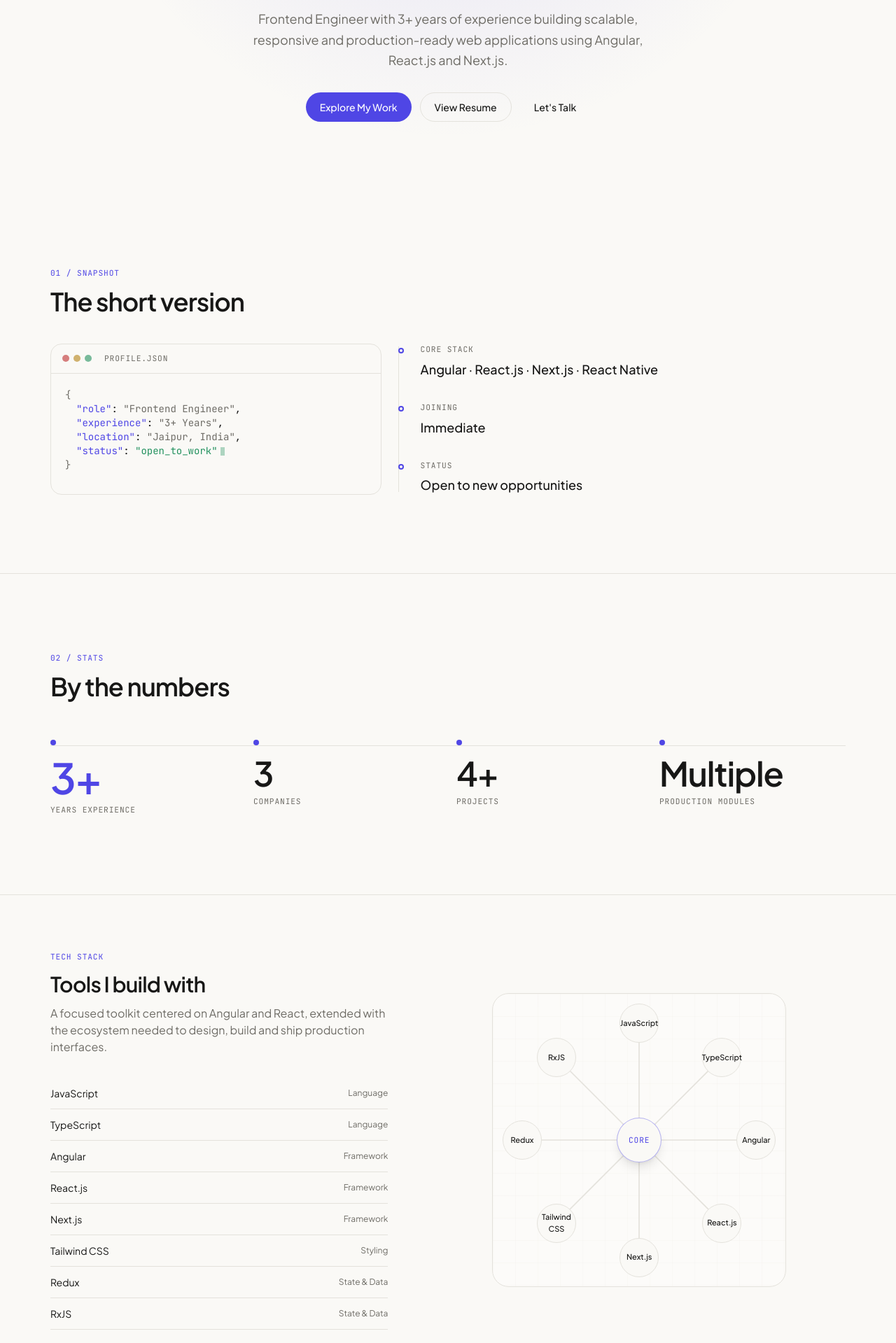
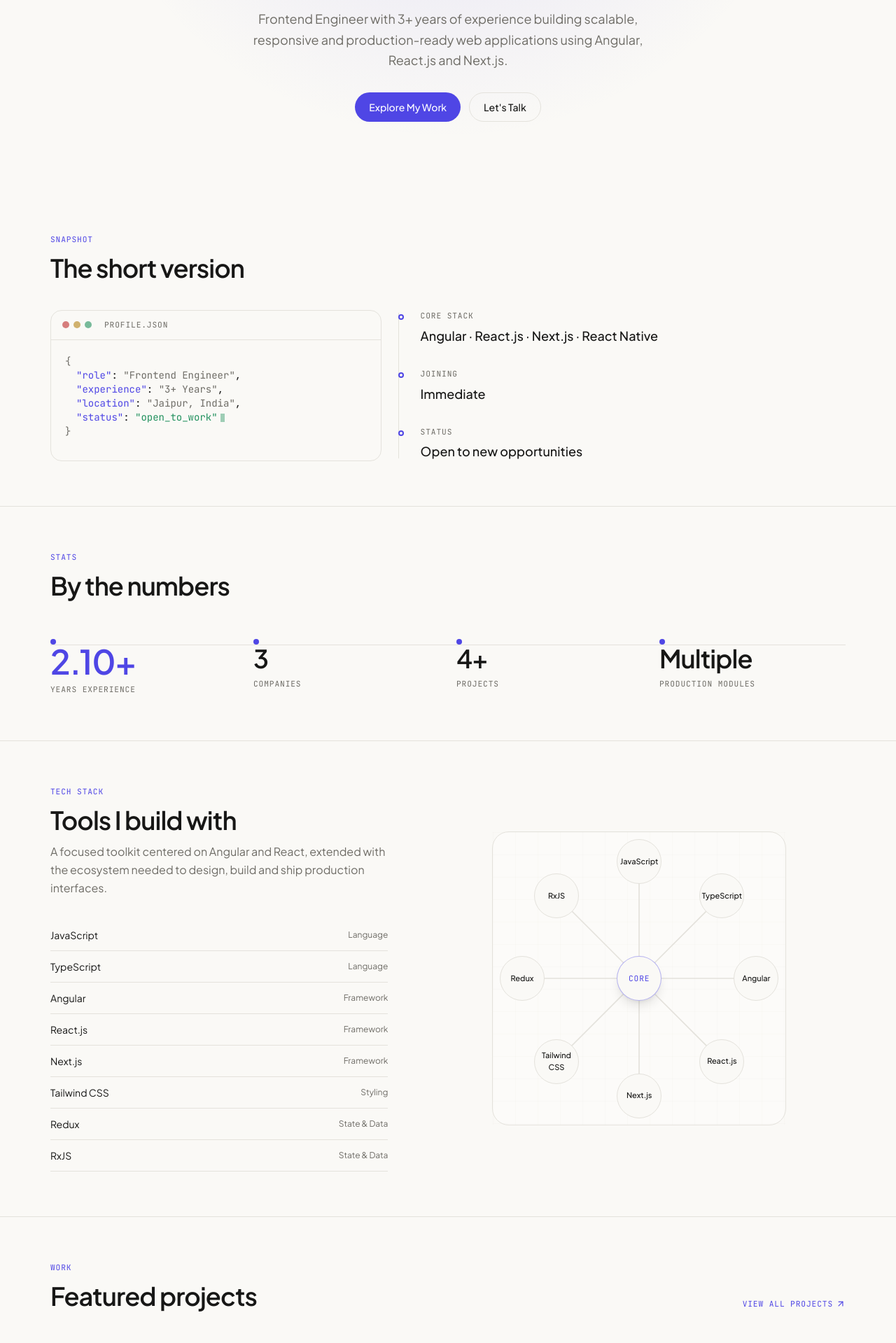
Before and after one commit to Rohitjangid17/rohit-jangid-portfolio, a React (Vite) app: page / in a window 1280 px wide. Shown: the part 340-2259 px from the top of the page at 70% size. Built offline with nearby package versions, Linux system fonts and the light colour scheme.

Commit message:
home page responsve

```diff
--- a/src/components/Footer.tsx
+++ b/src/components/Footer.tsx
@@ -10,7 +10,7 @@
   const links = navItems.flatMap((item) => (item.children ? item.children : [{ label: item.label, path: item.path! }]))
 
   return (
-    <footer className="border-t border-border mt-32">
+    <footer className="border-t border-border">
       <Container className="py-8 lg:py-10">
         <div className="grid grid-cols-2 gap-10 md:grid-cols-4">
           <div>
--- a/src/pages/Home/index.tsx
+++ b/src/pages/Home/index.tsx
@@ -56,7 +56,7 @@
 }
 
 const stats: Stat[] = [
-  { value: '3+', label: 'Years Experience' },
+  { value: '2.10+', label: 'Years Experience' },
   { value: `${experience.length}`, label: 'Companies' },
   { value: `${projects.length}+`, label: 'Projects' },
   { value: 'Multiple', label: 'Production Modules' },
@@ -213,18 +213,17 @@
               className="mt-8 flex flex-wrap justify-center gap-3"
             >
               <Button to="/work/projects">Explore My Work</Button>
-              <Button variant="secondary" to="/contact">View Resume</Button>
-              <Button variant="ghost" to="/contact">Let's Talk</Button>
+              <Button variant="secondary" to="/contact">Let's Talk</Button>
             </motion.div>
           </div>
         </Container>
       </section>
 
       {/* Recruiter Snapshot — split "profile.json" terminal + stat rail */}
-      <section className="py-20 sm:py-28">
+      <section className="py-12 sm:py-16">
         <Container>
-          <SectionHeading label="01 / Snapshot" title="The short version" />
-          <div className="mt-10 grid gap-6 lg:grid-cols-[0.85fr_1.15fr] lg:items-stretch">
+          <SectionHeading label="Snapshot" title="The short version" />
+          <div className="mt-5 sm:mt-10 grid gap-6 lg:grid-cols-[0.85fr_1.15fr] lg:items-stretch">
             <Reveal>
               <div className="relative h-full rounded-2xl border border-border bg-background overflow-hidden">
                 <div className="flex items-center gap-1.5 border-b border-border px-4 py-3">
@@ -262,10 +261,10 @@
                   ['Status', 'Open to new opportunities'],
                 ] as [string, string][]
               ).map(([label, value], i) => (
-                <Reveal key={label} delay={i * 0.08} className="relative pb-8 last:pb-0">
+                <Reveal key={label} delay={i * 0.08} className="relative pb-4 sm:pb-8 last:pb-0">
                   <span aria-hidden className="absolute -left-6 top-1.5 h-2 w-2 rounded-full border-2 border-accent bg-background sm:-left-8" />
                   <p className="mono-label text-muted">{label}</p>
-                  <p className="mt-1.5 text-lg font-medium">{value}</p>
+                  <p className="mt-1.5 text-base sm:text-lg font-medium">{value}</p>
                 </Reveal>
               ))}
             </div>
@@ -274,16 +273,16 @@
       </section>
 
       {/* Stats — asymmetric metrics rail */}
-      <section className="py-20 sm:py-28 border-t border-border">
+      <section className="py-12 sm:py-16 border-t border-border">
         <Container>
-          <SectionHeading label="02 / Stats" title="By the numbers" />
-          <div className="relative mt-14">
+          <SectionHeading label="Stats" title="By the numbers" />
+          <div className="relative mt-8 sm:mt-14">
             <div aria-hidden className="absolute left-0 right-0 top-2 hidden h-px bg-border sm:block" />
             <div className="grid grid-cols-2 gap-x-6 gap-y-12 sm:grid-cols-4">
               {stats.map((s, i) => (
                 <Reveal key={s.label} delay={i * 0.1} className="relative">
                   <span aria-hidden className="relative z-10 hidden h-2 w-2 rounded-full bg-accent sm:block" />
-                  <p className={`mt-4 font-semibold tracking-tight ${i === 0 ? 'text-5xl sm:text-6xl text-accent' : 'text-4xl sm:text-5xl'}`}>
+                  <p className={`font-semibold tracking-tight ${i === 0 ? 'text-3xl sm:text-5xl text-accent' : 'text-2xl sm:text-4xl'}`}>
                     {s.value}
                   </p>
                   <p className="mt-2 mono-label text-muted">{s.label}</p>
@@ -295,28 +294,14 @@
       </section>
 
       {/* Tech Stack — interactive radial connection graph */}
-      <section className="relative overflow-hidden border-t border-border py-16 sm:py-20">
+      <section className="relative overflow-hidden border-t border-border py-12 sm:py-16">
         <Container>
           <div className="grid items-center gap-10 lg:grid-cols-[0.9fr_1.1fr] lg:gap-16">
 
             {/* Tech List */}
             <div className="min-w-0">
-              <Reveal>
-                <p className="mono-label mb-3 text-accent">
-                  Tech Stack
-                </p>
-
-                <h2 className="text-2xl font-semibold tracking-tight sm:text-3xl">
-                  Tools I build with
-                </h2>
-
-                <p className="mt-3 max-w-lg text-sm leading-relaxed text-muted sm:text-base">
-                  A focused toolkit centered on Angular and React, extended with the
-                  ecosystem needed to design, build and ship production interfaces.
-                </p>
-              </Reveal>
-
-              <div className="mt-8">
+              <SectionHeading label="Tech Stack" title="Tools I build with" subtitle="A focused toolkit centered on Angular and React, extended with the ecosystem needed to design, build and ship production interfaces." />
+              <div className="mt-4 sm:mt-8">
                 {coreTech.map((t, i) => (
                   <Reveal key={t.name} delay={i * 0.04}>
                     <button
@@ -341,8 +326,8 @@
 
             {/* Radial Graph */}
             <Reveal delay={0.1}>
-              <div className="relative mx-auto w-full max-w-[420px] overflow-hidden">
-                <div className="relative aspect-square w-full overflow-hidden rounded-3xl border border-border bg-card/30">
+              <div className="relative mx-auto w-full max-w-[420px]">
+                <div className="relative aspect-square w-full rounded-3xl border border-border bg-card/30">
 
                   {/* Decorative grid */}
                   <div
@@ -424,7 +409,7 @@
                         onMouseLeave={() => setHoveredTech(null)}
                       >
                         <div
-                          className={`flex h-11 w-11 cursor-default items-center justify-center rounded-full border bg-background px-1 text-center text-[9px] font-medium transition-all duration-200 sm:h-14 sm:w-14 sm:text-[11px] ${active
+                          className={`flex h-14 w-14 cursor-default items-center justify-center rounded-full border bg-background p-1 text-center text-[9px] font-medium transition-all duration-200 sm:h-16 sm:w-16 sm:text-[11px] ${active
                               ? '-translate-y-0.5 border-accent text-accent shadow-lg'
                               : 'border-border text-foreground'
                             }`}
@@ -447,16 +432,16 @@
       </section>
 
       {/* Featured Projects — editorial, browser-chrome style previews */}
-      <section className="py-20 sm:py-28 border-t border-border">
+      <section className="py-12 sm:py-16 border-t border-border">
         <Container>
           <div className="flex items-end justify-between flex-wrap gap-4">
-            <SectionHeading label="04 / Work" title="Featured projects" />
+            <SectionHeading label="Work" title="Featured projects" />
             <Link to="/work/projects" className="mono-label text-accent flex items-center gap-1 hover:gap-2 transition-all">
               View All Projects <ArrowUpRight size={14} />
             </Link>
           </div>
 
-          <div className="mt-12 grid gap-6 lg:grid-cols-2">
+          <div className="mt-6 sm:mt-12 grid gap-6 lg:grid-cols-2">
             {featured.map((p, i) => (
               <Reveal key={p.slug} delay={i * 0.08} className={i === 0 ? 'lg:col-span-2' : ''}>
                 <Link
@@ -487,12 +472,12 @@
       </section>
 
       {/* Career — interactive timeline */}
-      <section className="py-20 sm:py-28">
+      <section className="py-12 sm:py-16 border-t border-border">
         <Container>
           <SectionHeading label="05 / Career" title="Where I've built" />
-          <div className="relative mt-16">
+          <div className="relative mt-8 sm:mt-16">
             <div aria-hidden className="absolute left-0 right-0 top-4 hidden h-px bg-border sm:block" />
-            <div className="grid gap-8 sm:grid-cols-[repeat(auto-fit,minmax(160px,1fr))]">
+            <div className="grid gap-4 sm:gap-8 sm:grid-cols-[repeat(auto-fit,minmax(160px,1fr))]">
               {typedExperience.map((e, i) => (
                 <Reveal key={e.id} delay={i * 0.08} className="group relative">
                   <div className="flex items-center gap-3 sm:block">
@@ -500,7 +485,7 @@
                       {String(i + 1).padStart(2, '0')}
                     </span>
                     <div>
-                      <p className="text-lg font-medium transition-colors group-hover:text-accent">{e.company}</p>
+                      <p className="text-base sm:text-lg font-medium transition-colors group-hover:text-accent">{e.company}</p>
                       {e.role && <p className="mt-1 text-sm text-muted">{e.role}</p>}
                       {(e.duration || e.period || e.year) && (
                         <p className="mono-label mt-1 text-muted">{e.duration || e.period || e.year}</p>
@@ -515,10 +500,10 @@
       </section>
 
       {/* Why Work With Me — circuit-style schematic */}
-      <section className="py-20 sm:py-28 border-t border-border">
+      <section className="py-12 sm:py-16 border-t border-border">
         <Container>
-          <SectionHeading label="06 / Approach" title="Why work with me" />
-          <div className="relative mx-auto mt-16 max-w-3xl">
+          <SectionHeading label="Approach" title="Why work with me" />
+          <div className="relative mx-auto mt-6 sm:mt-12 max-w-3xl">
             <div aria-hidden className="absolute left-1/2 top-0 bottom-0 w-px -translate-x-1/2 bg-border" />
             <div className="flex flex-col gap-1">
               {strengths.map((s, i) => {
@@ -551,15 +536,15 @@
       </section>
 
       {/* Blog Preview — editorial numbered list */}
-      <section className="py-20 sm:py-28">
+      <section className="py-12 sm:py-16 border-t border-border">
         <Container>
           <div className="flex items-end justify-between flex-wrap gap-4">
-            <SectionHeading label="07 / Writing" title="From the blog" />
+            <SectionHeading label="Writing" title="From the blog" />
             <Link to="/blog" className="mono-label text-accent flex items-center gap-1 hover:gap-2 transition-all">
               Read All Articles <ArrowUpRight size={14} />
             </Link>
           </div>
-          <div className="mt-12 divide-y divide-border border-t border-b border-border">
+          <div className="mt-6 sm:mt-12 divide-y divide-border">
             {typedBlogPosts.slice(0, 2).map((post, i) => (
               <Reveal key={post.slug} delay={i * 0.08}>
                 <Link
@@ -586,19 +571,19 @@
       </section>
 
       {/* Final CTA — minimal, mouse-reactive graphic */}
-      <section className="py-28 sm:py-36">
+      <section className="py-12 sm:py-16 border-t border-border">
         <Container>
-          <Reveal className="group relative overflow-hidden rounded-3xl border border-border bg-card px-8 py-20 text-center">
+          <Reveal className="group relative overflow-hidden rounded-3xl border border-border bg-card p-6 text-center">
             <CtaField />
             <div className="relative">
-              <p className="mono-label text-accent">08 / Contact</p>
-              <h2 className="mt-4 text-3xl sm:text-4xl font-semibold tracking-tight max-w-2xl mx-auto">
+              <p className="mono-label text-accent">Contact</p>
+              <h2 className="mt-2 sm:mt-4 text-3xl sm:text-4xl font-semibold tracking-tight max-w-2xl mx-auto">
                 Have a product that deserves a great frontend?
               </h2>
-              <p className="mt-4 text-muted max-w-md mx-auto">
+              <p className="mt-2 sm:mt-4 text-muted max-w-md mx-auto">
                 Let's build something fast, useful and memorable.
               </p>
-              <div className="mt-8 flex flex-wrap justify-center gap-3">
+              <div className="mt-4 sm:mt-8 flex flex-wrap justify-center gap-3">
                 <Button to="/contact">Start a Conversation</Button>
                 <Button variant="secondary" to="/contact">View Resume</Button>
               </div>
```
